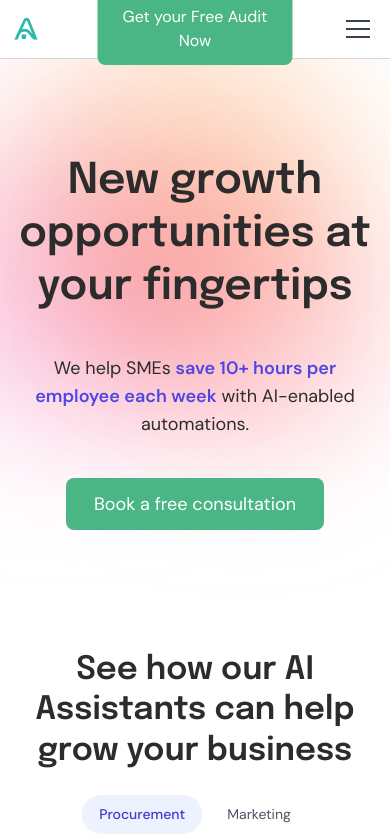
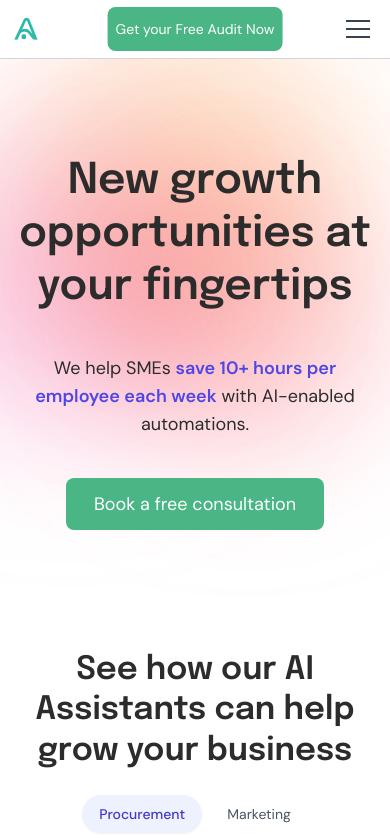
Before and after one commit to early-riser18/agence-ingenia-website, a website: page index.html in a window 390 px wide. Shown: the top 838 px of the page. Drawn offline with Linux system fonts and the light colour scheme; a script that the page names is missing.

Commit message:
fix header cta

```diff
--- a/index.html
+++ b/index.html
@@ -264,8 +264,8 @@
                 </nav>
 
                 <!-- CTA Button & Mobile Menu -->
-                <div class="flex items-center space-x-4">
-                    <button onclick="scrollToAnchor('contact', 50)" class="btn-primary px-4 md:static absolute left-1/2 -translate-x-1/2 md:translate-x-0">
+                <div class="flex items-center space-x-4 ">
+                    <button onclick="scrollToAnchor('contact', 50)" class="btn-primary px-2 md:px-4 text-sm md:text-base md:static absolute left-1/2 -translate-x-1/2 md:translate-x-0 whitespace-nowrap">
                         Get your Free Audit Now
                     </button>
 
```
Also changed, not shown: src/partials/en/header.html (+2 -2 lines), src/output.css.
